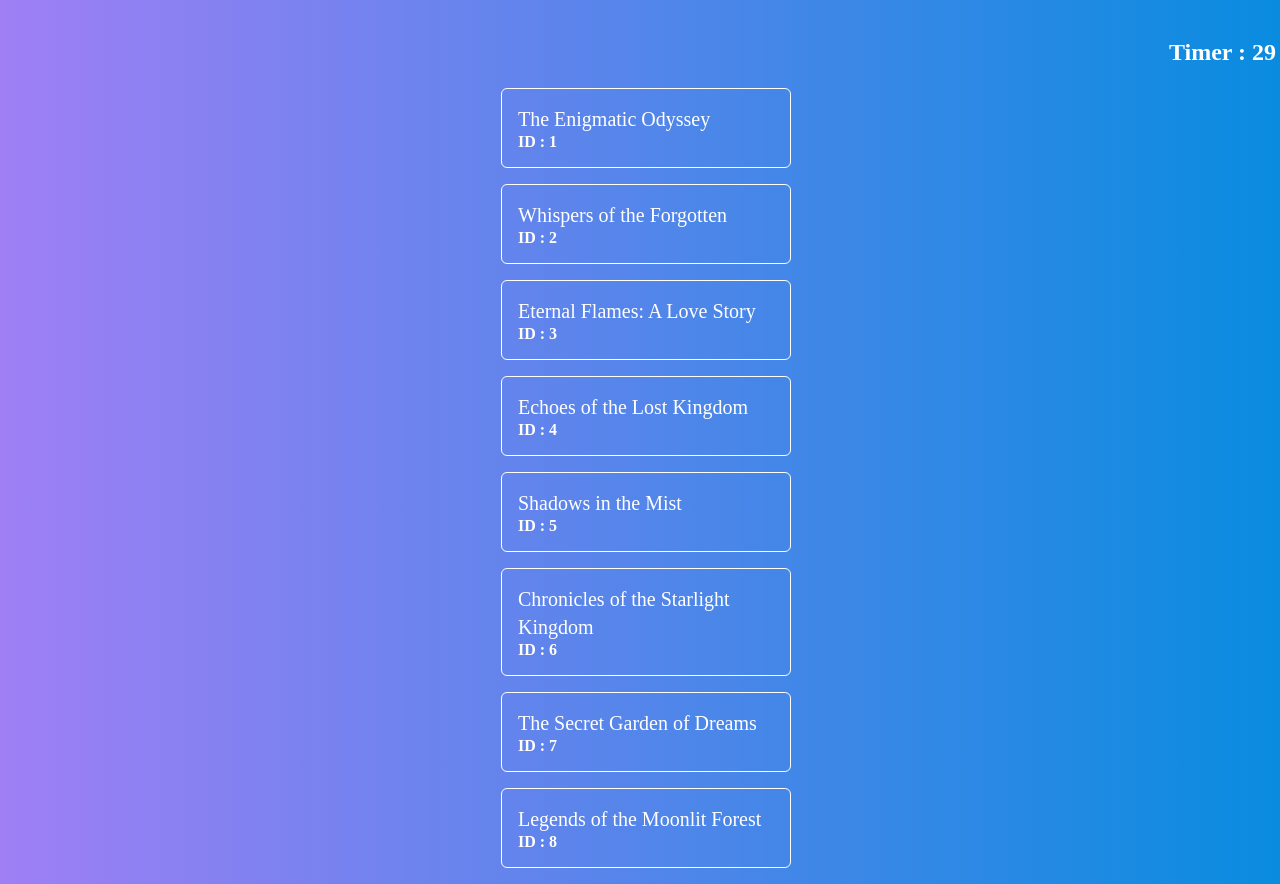
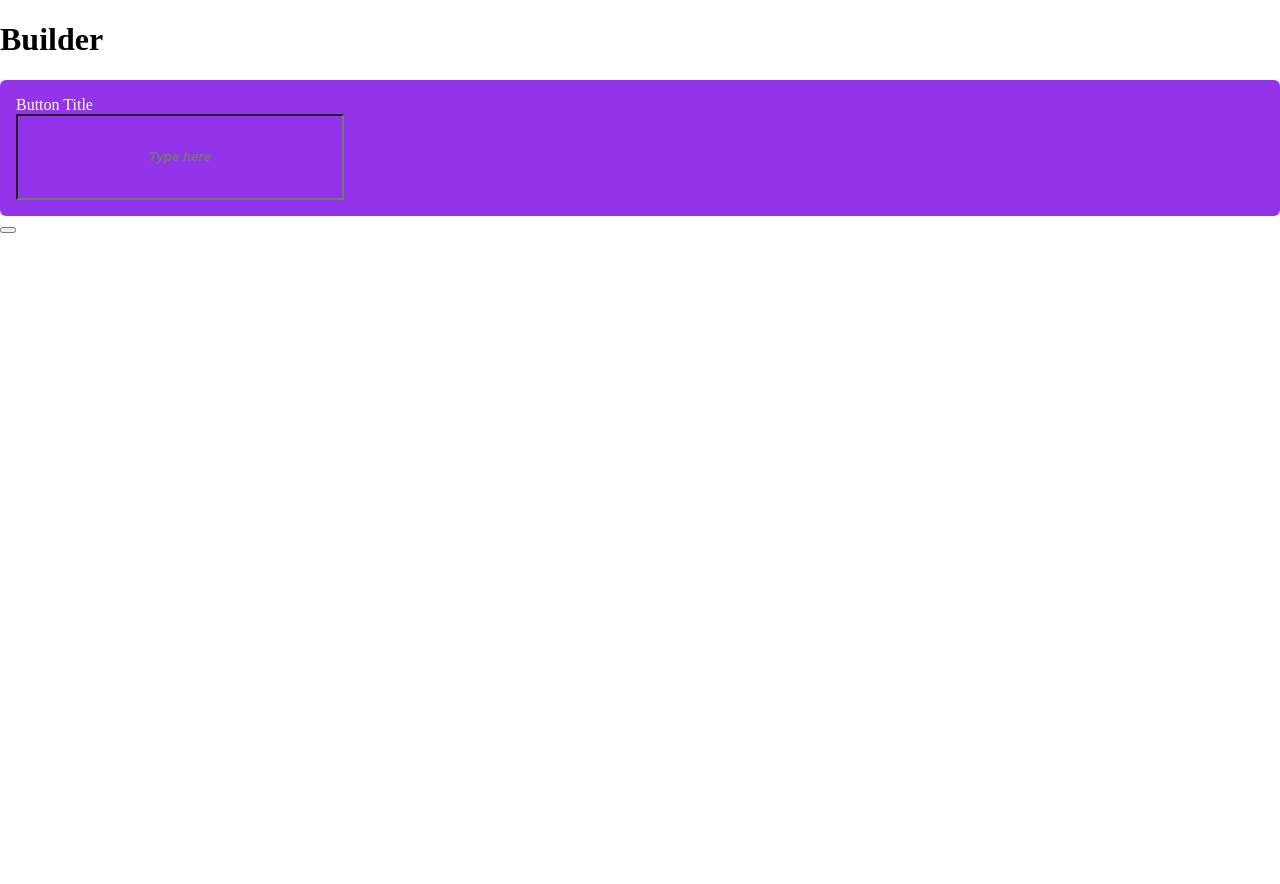
Before and after one commit to paras231/advanced-js-concepts, a React (Vite) app in the folder concepts-with-react/: page / in a window 1280 px wide. After the commit the page ends 800 px from the top, so only its background shows below. Built offline with nearby package versions, Linux system fonts and the light colour scheme.

Commit message:
initialized a builder component project

```diff
--- a/concepts-with-react/package.json
+++ b/concepts-with-react/package.json
@@ -23,6 +23,7 @@
     "@types/react-dom": "^18.0.8",
     "@vitejs/plugin-react": "^2.2.0",
     "autoprefixer": "^10.4.17",
+    "daisyui": "^4.10.5",
     "postcss": "^8.4.35",
     "tailwindcss": "^3.4.1",
     "vite": "^3.2.3"
--- a/concepts-with-react/src/App.jsx
+++ b/concepts-with-react/src/App.jsx
@@ -25,6 +25,9 @@ import FileUploader from "./dragandDrop/FileUploader";
 import Form from "./advancedUi/Form";
 import CheckboxFilters from "./filters/CheckboxFilters";
 import DndGame from "./dragandDrop/DndGame";
+import BulderHandler from "./componentsBuilder/BulderHandler";
+
+
 const App = () => {
   const tabData = [
     {
@@ -50,7 +53,8 @@ const App = () => {
           <BrowserRouter>
             <Routes>
               {/* <Route path="/" element={<StoreStateUrl/>}/> */}
-              <Route path="/" element={<DndGame />} />
+              {/* <Route path="/" element={<DndGame />} /> */}
+  <Route path="/" element={<BulderHandler />} />
             </Routes>
           </BrowserRouter>
         </div>
--- a/concepts-with-react/src/advancedUi/selectbox.module.css
+++ b/concepts-with-react/src/advancedUi/selectbox.module.css
@@ -4,14 +4,14 @@
 }
 
 .input_wrapper input{
-    display: flex;
+    /* display: flex;
     width: 100%;
     z-index: 9999;
     border-radius: 5px;
     width: 100%;
    padding-left: 1rem;
    padding: 0.5rem;
-    border: 2px solid rgb(220, 220, 220);
+    border: 2px solid rgb(220, 220, 220); */
 }
 
 .input_wrapper input:focus{
--- /dev/null
+++ b/concepts-with-react/src/componentsBuilder/BulderHandler.jsx
@@ -0,0 +1,35 @@
+import { useState } from "react";
+import ButtonBuilder from "./ButtonBuilder";
+
+const BulderHandler = () => {
+  const [buttonState, setButtonState] = useState({
+    textColor: "",
+    width: "",
+    height: "",
+    title: "",
+    fontSize: "",
+    fontWeight: "",
+    borderRadius: "",
+  });
+
+  const handleChange = (e) => {
+    const { name, value } = e.target;
+    setButtonState({ ...buttonState, [name]: value });
+  };
+
+  return (
+    <>
+      <h1>Builder</h1>
+      {/* handler inputs */}
+      <div className="flex flex-col text-white bg-purple-600 rounded-md px-4 py-4">
+        <div className="flex  flex-col">
+          <label>Button Title</label>
+          <input type="text" placeholder="Type here" className="input input-bordered w-full max-w-xs" />
+        </div>
+      </div>
+      <ButtonBuilder />
+    </>
+  );
+};
+
+export default BulderHandler;
--- /dev/null
+++ b/concepts-with-react/src/componentsBuilder/ButtonBuilder.jsx
@@ -0,0 +1,28 @@
+import { useState } from "react";
+
+const ButtonBuilder = ({
+  textColor,
+  bgColor,
+  borderRadius,
+  height,
+  width,
+  size,
+  variant,
+  title,
+  eventHandler,
+  fontSize,
+  fontWeight,
+}) => {
+  return (
+    <>
+      <button
+        onClick={eventHandler}
+        className={`rounded-[${borderRadius}] font-[${fontWeight}]  w-[${width}] bg-[${bgColor}] text-[${textColor}]`}
+      >
+        {title}
+      </button>
+    </>
+  );
+};
+
+export default ButtonBuilder;
```
Also changed, not shown: 1 other file (tests, documents, lock files or other folders).
